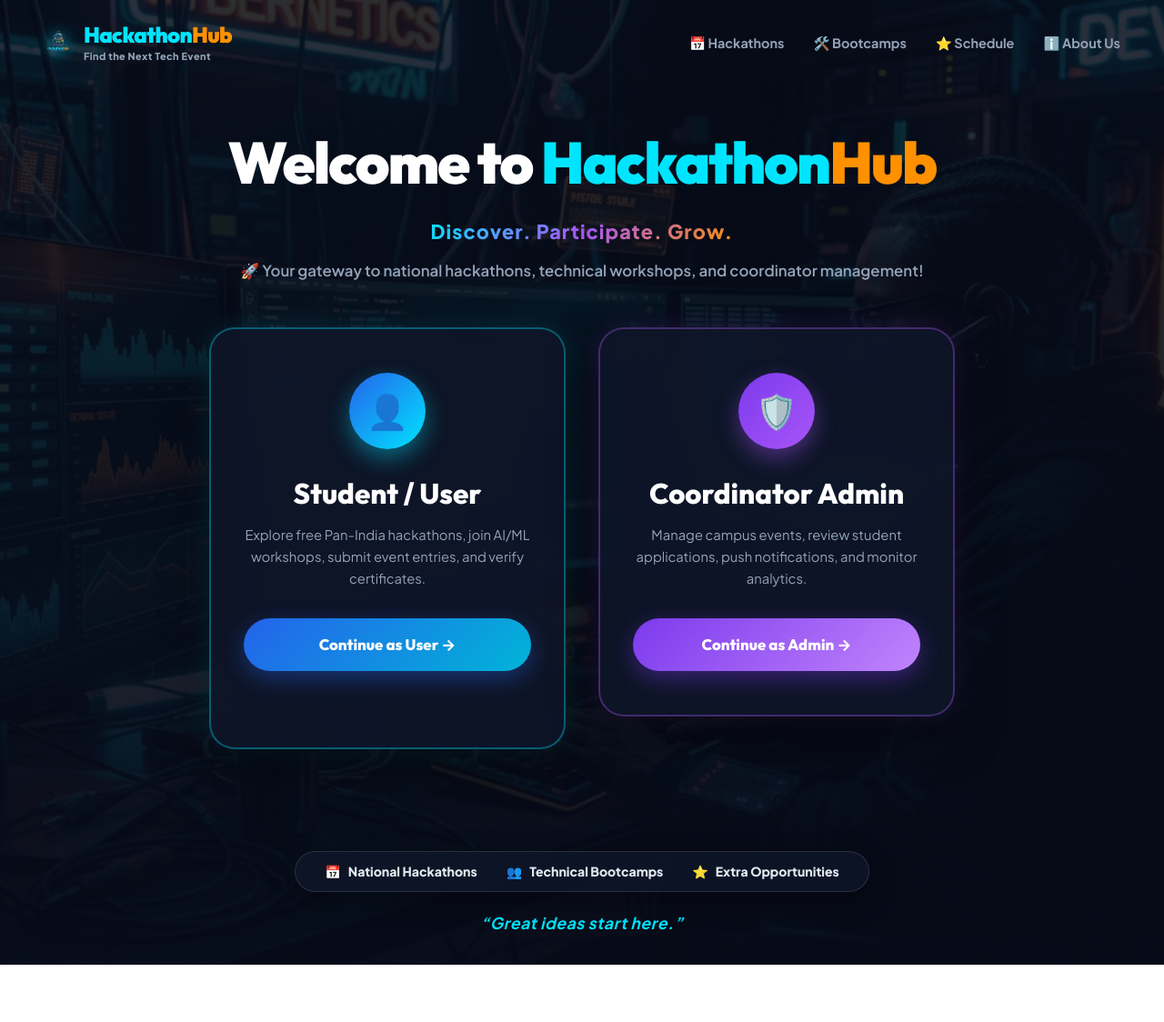
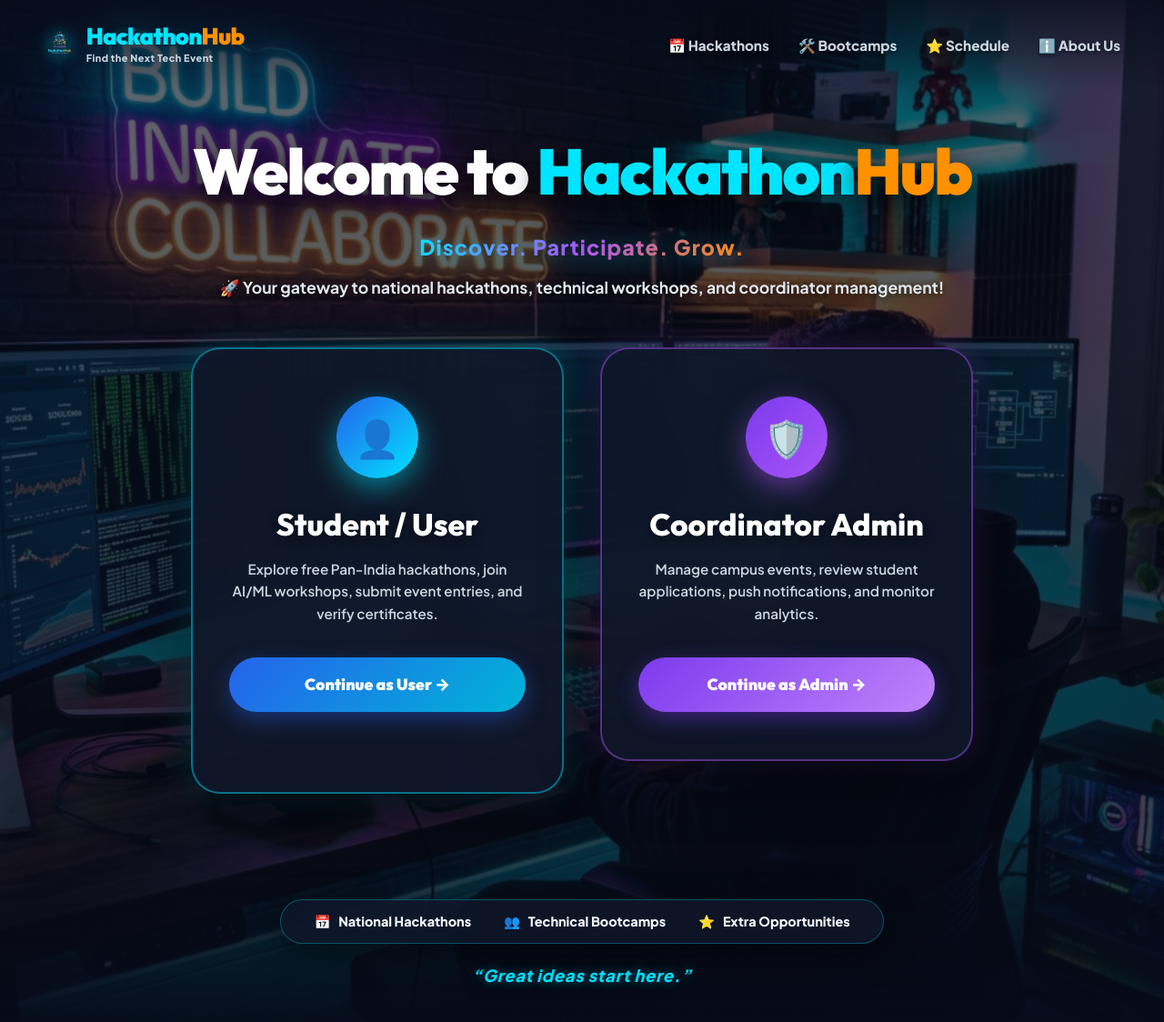
Before and after one commit to sanjay-cu/Hackathon, a website: page portal.html in a window 1280 px wide. Shown: the whole page at 91% size. Before the commit the page ends 1061 px from the top, so only its background shows below. Drawn offline with Linux system fonts and the light colour scheme.

Commit message:
Upgrade Entrance Gateway background with vibrant high-res neon developer studio image (portal_bg.jpg)

```diff
--- a/portal.html
+++ b/portal.html
@@ -14,11 +14,11 @@
   <!-- Custom Styles -->
   <link rel="stylesheet" href="style.css" />
   <style>
-    /* CUSTOM PORTAL GATEWAY STYLES */
+    /* ULTRA-PREMIUM VIVID PORTAL GATEWAY STYLES */
     .portal-page-body {
       background:
-        linear-gradient(180deg, rgba(7, 11, 25, 0.85) 0%, rgba(7, 11, 25, 0.95) 100%),
-        url('coding_hero_bg.jpg') no-repeat center center / cover;
+        linear-gradient(180deg, rgba(7, 11, 25, 0.62) 0%, rgba(7, 11, 25, 0.82) 100%),
+        url('portal_bg.jpg') no-repeat center center / cover;
       min-height: 100vh;
       color: #FFFFFF;
       display: flex;
@@ -35,6 +35,7 @@
       padding: 1.5rem 3rem;
       position: relative;
       z-index: 10;
+      background: linear-gradient(180deg, rgba(7, 11, 25, 0.8) 0%, transparent 100%);
     }
 
     .portal-nav-links {
@@ -45,17 +46,19 @@
     }
 
     .portal-nav-links a {
-      color: #94A3B8;
-      font-weight: 700;
-      font-size: 0.9rem;
+      color: #CBD5E1;
+      font-weight: 800;
+      font-size: 0.95rem;
       display: flex;
       align-items: center;
-      gap: 0.4rem;
+      gap: 0.45rem;
       transition: var(--transition-fast);
+      text-shadow: 0 2px 4px rgba(0,0,0,0.5);
     }
 
     .portal-nav-links a:hover {
       color: var(--brand-cyan);
+      text-shadow: 0 0 10px var(--brand-cyan-glow);
     }
 
     .portal-hero-container {
@@ -74,44 +77,47 @@
 
     .portal-main-title {
       font-family: var(--font-heading);
-      font-size: clamp(2.5rem, 5vw, 4rem);
+      font-size: clamp(2.8rem, 5.5vw, 4.5rem);
       font-weight: 900;
       letter-spacing: -0.03em;
       margin-bottom: 0.5rem;
+      text-shadow: 0 10px 30px rgba(0, 0, 0, 0.8);
     }
 
     .portal-subtitle-tag {
-      font-size: 1.35rem;
+      font-size: 1.45rem;
       font-weight: 800;
       background: linear-gradient(135deg, #00E5FF 0%, #A855F7 50%, #FF9100 100%);
       -webkit-background-clip: text;
       -webkit-text-fill-color: transparent;
       margin-bottom: 0.75rem;
       letter-spacing: 0.05em;
+      filter: drop-shadow(0 4px 12px rgba(0, 229, 255, 0.4));
     }
 
     .portal-hero-desc {
-      color: #94A3B8;
-      font-size: 1.05rem;
-      font-weight: 600;
-      margin-bottom: 3rem;
+      color: #E2E8F0;
+      font-size: 1.1rem;
+      font-weight: 700;
+      margin-bottom: 3.25rem;
+      text-shadow: 0 2px 8px rgba(0, 0, 0, 0.8);
     }
 
     /* DUAL GATEWAY CHOICE CARDS */
     .portal-cards-grid {
       display: grid;
       grid-template-columns: 1fr 1fr;
-      gap: 2.25rem;
+      gap: 2.5rem;
       width: 100%;
-      max-width: 820px;
+      max-width: 860px;
       margin: 0 auto 3rem auto;
     }
 
     .gateway-card {
-      background: rgba(15, 23, 42, 0.82);
-      backdrop-filter: blur(24px);
-      border-radius: 28px;
-      padding: 3rem 2.25rem;
+      background: rgba(15, 23, 42, 0.88);
+      backdrop-filter: blur(28px);
+      border-radius: 32px;
+      padding: 3.25rem 2.5rem;
       display: flex;
       flex-direction: column;
       align-items: center;
@@ -123,73 +129,75 @@
 
     /* User Card Glow */
     .gateway-card.user-card {
-      border: 2px solid rgba(0, 229, 255, 0.35);
-      box-shadow: 0 20px 50px rgba(0, 0, 0, 0.5), 0 0 30px rgba(0, 229, 255, 0.15);
+      border: 2px solid rgba(0, 229, 255, 0.45);
+      box-shadow: 0 20px 60px rgba(0, 0, 0, 0.7), 0 0 35px rgba(0, 229, 255, 0.25);
     }
     .gateway-card.user-card:hover {
-      transform: translateY(-10px) scale(1.02);
+      transform: translateY(-12px) scale(1.03);
       border-color: #00E5FF;
-      box-shadow: 0 30px 70px rgba(0, 229, 255, 0.35);
+      box-shadow: 0 30px 80px rgba(0, 229, 255, 0.5), 0 0 50px rgba(0, 229, 255, 0.3);
     }
 
     /* Admin Card Glow */
     .gateway-card.admin-card {
-      border: 2px solid rgba(168, 85, 247, 0.35);
-      box-shadow: 0 20px 50px rgba(0, 0, 0, 0.5), 0 0 30px rgba(168, 85, 247, 0.15);
+      border: 2px solid rgba(168, 85, 247, 0.45);
+      box-shadow: 0 20px 60px rgba(0, 0, 0, 0.7), 0 0 35px rgba(168, 85, 247, 0.25);
     }
     .gateway-card.admin-card:hover {
-      transform: translateY(-10px) scale(1.02);
+      transform: translateY(-12px) scale(1.03);
       border-color: #A855F7;
-      box-shadow: 0 30px 70px rgba(168, 85, 247, 0.35);
+      box-shadow: 0 30px 80px rgba(168, 85, 247, 0.5), 0 0 50px rgba(168, 85, 247, 0.3);
     }
 
     .gateway-icon-circle {
-      width: 84px;
-      height: 84px;
+      width: 90px;
+      height: 90px;
       border-radius: 50%;
       display: flex;
       align-items: center;
       justify-content: center;
-      font-size: 2.3rem;
+      font-size: 2.5rem;
       margin-bottom: 1.5rem;
       position: relative;
     }
 
     .user-card .gateway-icon-circle {
       background: linear-gradient(135deg, #2563EB 0%, #00E5FF 100%);
-      box-shadow: 0 10px 25px rgba(0, 229, 255, 0.4);
+      box-shadow: 0 10px 30px rgba(0, 229, 255, 0.5);
       color: #FFFFFF;
     }
 
     .admin-card .gateway-icon-circle {
       background: linear-gradient(135deg, #7C3AED 0%, #A855F7 100%);
-      box-shadow: 0 10px 25px rgba(168, 85, 247, 0.4);
+      box-shadow: 0 10px 30px rgba(168, 85, 247, 0.5);
       color: #FFFFFF;
     }
 
     .gateway-card-title {
       font-family: var(--font-heading);
-      font-size: 1.95rem;
+      font-size: 2.1rem;
       font-weight: 800;
       color: #FFFFFF;
-      margin-bottom: 0.6rem;
+      margin-bottom: 0.65rem;
+      text-shadow: 0 4px 12px rgba(0,0,0,0.5);
     }
 
     .gateway-card-desc {
-      font-size: 0.925rem;
-      color: #94A3B8;
+      font-size: 0.95rem;
+      color: #CBD5E1;
       line-height: 1.6;
-      margin-bottom: 2rem;
-      min-height: 50px;
+      margin-bottom: 2.25rem;
+      min-height: 52px;
+      font-weight: 600;
     }
 
     .btn-gateway {
       width: 100%;
-      padding: 0.95rem 1.5rem;
+      padding: 1rem 1.75rem;
       border-radius: var(--radius-full);
       font-family: var(--font-heading);
-      font-weight: 800;
-      font-size: 1.05rem;
+      font-weight: 900;
+      font-size: 1.1rem;
       display: inline-flex;
       align-items: center;
       justify-content: center;
@@ -206,7 +214,7 @@
     .btn-gateway-user:hover {
       background: linear-gradient(135deg, #3B82F6 0%, #00E5FF 100%);
       transform: translateY(-2px);
-      box-shadow: 0 12px 30px rgba(0, 229, 255, 0.5);
+      box-shadow: 0 14px 35px rgba(0, 229, 255, 0.6);
     }
 
     .btn-gateway-admin {
@@ -217,45 +225,47 @@
     .btn-gateway-admin:hover {
       background: linear-gradient(135deg, #8B5CF6 0%, #D8B4FE 100%);
       transform: translateY(-2px);
-      box-shadow: 0 12px 30px rgba(168, 85, 247, 0.5);
+      box-shadow: 0 14px 35px rgba(168, 85, 247, 0.6);
     }
 
     /* BOTTOM FLOATING PILL & QUOTE */
     .portal-bottom-bar {
-      padding: 2rem 1.5rem;
+      padding: 2.25rem 1.5rem;
       text-align: center;
       position: relative;
       z-index: 10;
+      background: linear-gradient(0deg, rgba(7, 11, 25, 0.9) 0%, transparent 100%);
     }
 
     .floating-features-pill {
       display: inline-flex;
       align-items: center;
-      gap: 2rem;
-      background: rgba(15, 23, 42, 0.75);
-      backdrop-filter: blur(16px);
-      border: 1.5px solid rgba(255, 255, 255, 0.12);
-      padding: 0.65rem 2rem;
+      gap: 2.25rem;
+      background: rgba(15, 23, 42, 0.85);
+      backdrop-filter: blur(20px);
+      border: 1.5px solid rgba(0, 229, 255, 0.3);
+      padding: 0.75rem 2.25rem;
       border-radius: var(--radius-full);
       margin-bottom: 1.25rem;
-      box-shadow: 0 10px 30px rgba(0, 0, 0, 0.4);
+      box-shadow: 0 12px 35px rgba(0, 0, 0, 0.5);
     }
 
     .pill-feature-item {
       display: flex;
       align-items: center;
-      gap: 0.5rem;
-      font-size: 0.875rem;
+      gap: 0.55rem;
+      font-size: 0.9rem;
       font-weight: 800;
-      color: #E2E8F0;
+      color: #F1F5F9;
     }
 
     .portal-quote {
-      font-size: 1.1rem;
-      font-weight: 700;
+      font-size: 1.15rem;
+      font-weight: 800;
       color: var(--brand-cyan);
       font-style: italic;
-      letter-spacing: 0.03em;
+      letter-spacing: 0.04em;
+      text-shadow: 0 0 12px var(--brand-cyan-glow);
     }
 
     @media (max-width: 768px) {
@@ -278,11 +288,11 @@
   <header class="portal-top-bar">
     <a href="index.html" class="logo-link">
       <div class="logo-glow-wrapper">
-        <img src="hackathon-hub-logo.png" alt="HackathonHub Logo" class="official-brand-logo-img" style="height: 48px;" />
+        <img src="hackathon-hub-logo.png" alt="HackathonHub Logo" class="official-brand-logo-img" style="height: 52px;" />
       </div>
       <div class="brand-text-block">
-        <span class="logo-brand-title" style="font-size: 1.5rem;"><span class="text-cyan">Hackathon</span><span class="text-orange">Hub</span></span>
-        <span class="logo-brand-sub" style="color: #94A3B8;">Find the Next Tech Event</span>
+        <span class="logo-brand-title" style="font-size: 1.6rem;"><span class="text-cyan">Hackathon</span><span class="text-orange">Hub</span></span>
+        <span class="logo-brand-sub" style="color: #CBD5E1; font-weight: 800;">Find the Next Tech Event</span>
       </div>
     </a>
 
```
Also changed, not shown: portal_bg.jpg (added).
